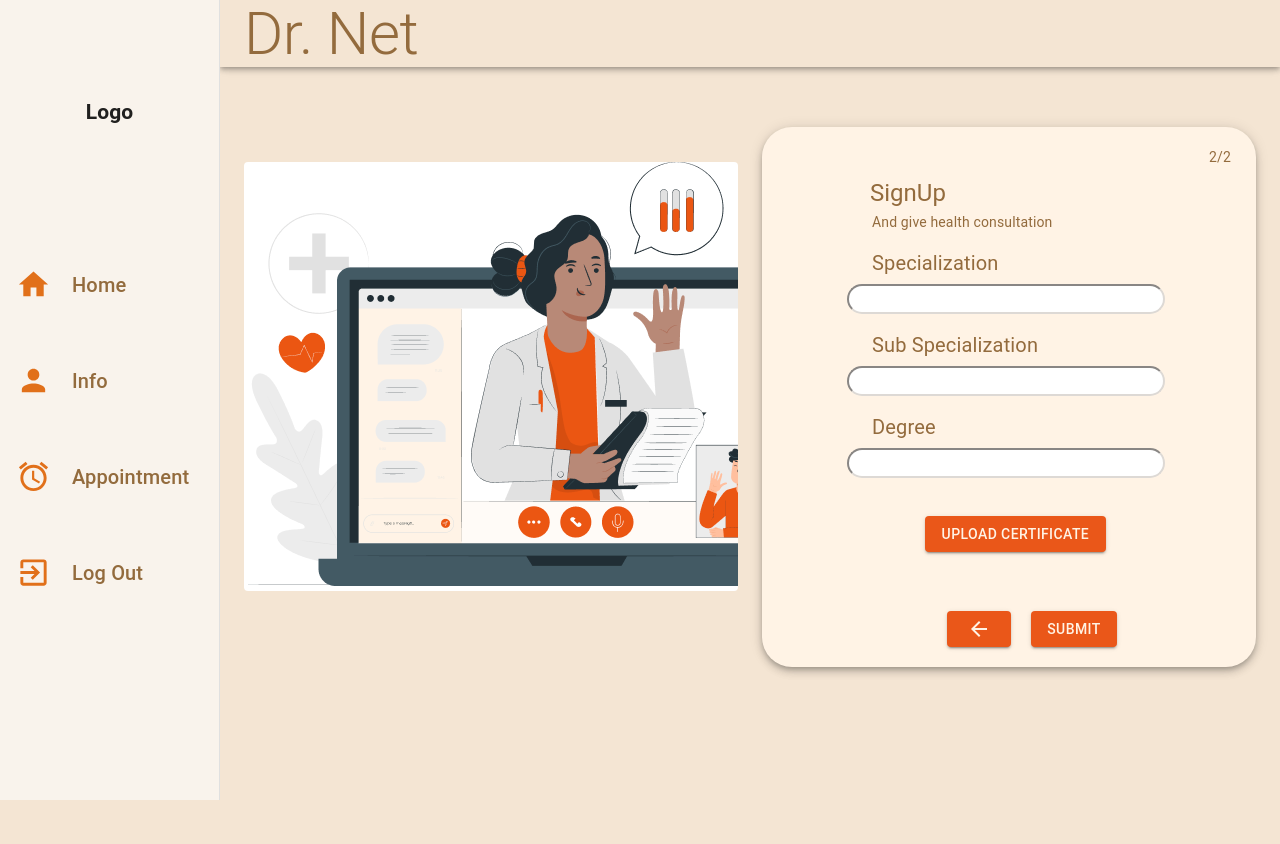
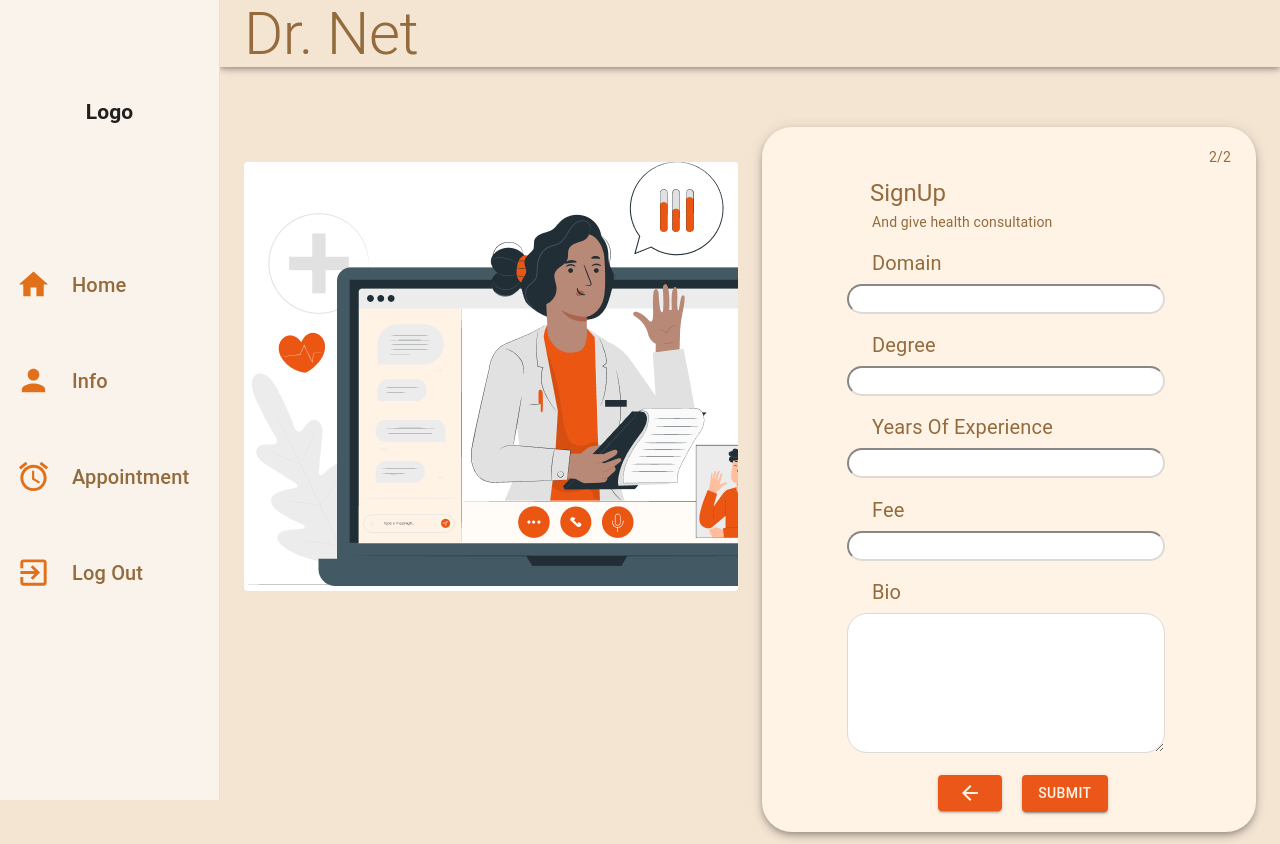
Before and after one commit to garvitgupta13/Dr-Net, a React (Create React App) app in the folder frontend/: page /doctorSignUp in a window 1280 px wide. Both pictures are taken after a click on the button 1015 px from the left and 605 px from the top of the page. Before the commit the page ends 800 px from the top, so only its background shows below. Built offline with nearby package versions, Linux system fonts and the light colour scheme; no server answers.

Commit message:
Signup started working but need to fix minor bugs

```diff
--- a/frontend/src/Pages/DoctorSignup.js
+++ b/frontend/src/Pages/DoctorSignup.js
@@ -5,6 +5,7 @@ import Card from '@material-ui/core/Card';
 import Grid from '@material-ui/core/Grid';
 import Button from '@material-ui/core/Button';
 import Typography from '@material-ui/core/Typography';
+import { SimpleToast } from "../components/UI/Toast";
 import displayImage from '../Images/Group7.png';
 import ArrowForwardIcon from '@material-ui/icons/ArrowForward';
 import ArrowBackIcon from '@material-ui/icons/ArrowBack';
@@ -99,14 +100,14 @@ const useStyle = makeStyles({
        marginTop:'10px'
      },
      'Button2':{
-       marginLeft:'32%',
+       marginLeft:'30%',
        marginBottom:'20px',
-       marginTop:'10px'
+       marginTop:'120px'
      },
      'Button3':{
        marginLeft:'20px',
        marginBottom:'20px',
-       marginTop:'10px'
+       marginTop:'120px'
      },
      'error':{
        color:'red',
@@ -124,10 +125,11 @@ const DoctorSignUp = () => {
     email:"",
     password:"",
     confirmPassword:"",
-    specialization:"",
-    subSpecialization:"",
-    degree:"",
-    certificate:"",
+    domain:"",
+    education:"",
+    fees:"",
+    yearsOfExperience:"",
+    bio:"",
   };
 
   const [credential,setCredential] = useState(schema);
@@ -137,13 +139,14 @@ const DoctorSignUp = () => {
   const [toastMessage,setToastMessage] = useState(false);
 
   const validationSchema = {
-    name: Joi.string().min(4).required().label("Name"),
+    name: Joi.string().min(6).required().label("Name"),
     email: Joi.string().email().required().label("Email"),
-    specialization:Joi.string().required().label("Specialization"),
-    subSpecialization:Joi.string().required().label("Sub Specialization"),
-    degree:Joi.string().required().label("Degree"),
-    certificate:Joi.string().required().label("Certificate"),
+    domain:Joi.string().required().label("Domain"),
+    education:Joi.string().required().label("Degree"),
     password: Joi.string().min(6).required().label("Password"),
+    fees:Joi.number().min(0),
+    yearsOfExperience:Joi.number().min(0),
+    bio:Joi.any(),
     confirmPassword: Joi.any().valid(Joi.ref('password')).
     required().
     options({ language: { any: { allowOnly: 'must match password' } } }).
@@ -157,13 +160,18 @@ const DoctorSignUp = () => {
      });
 
      if(!check.error)
+     {
+       console.log("Clear BRUH!!");
       return true;
+    }
      const errors = {};
      check.error.details.map((item)=>{
        if(!errors[item.path[0]])
          errors[item.path[0]] = item.message;
        return 0;
      });
+
+     console.log(errors);
      setErrorObj(errors);
      return false;
   };
@@ -200,6 +208,8 @@ const DoctorSignUp = () => {
   }
 
   async function signUpDoctor(e) {
+    console.log("Signing up bruh!!");
+    console.log(credential);
     e.preventDefault();
     if(isFormValid()){
       try{
@@ -209,7 +219,7 @@ const DoctorSignUp = () => {
           "X-Requested-With": "XMLHttpRequest"
         };
 
-        const { data: response } = await axios.put(
+        const { data: response } = await axios.post(
           `${process.env.REACT_APP_API_ENDPOINT}/users/doctor/signup`,  // FILL THIS
           credential,
           header
@@ -222,6 +232,7 @@ const DoctorSignUp = () => {
           window.location = "/patient/login";//to be changed
         }
         else {
+          console.log(response.message);
           setToastMessage(response.message);
           setOpenErrorToast(true);
         }
@@ -232,6 +243,8 @@ const DoctorSignUp = () => {
         setOpenErrorToast(true);
       }
     }
+   else
+     console.log("Form not valid");
   }
 
 
@@ -263,6 +276,7 @@ const DoctorSignUp = () => {
                              Name
                           <input className={classes.input}
                           onChange = {handleChange}
+                          value={credential['name']}
                           type = "text"
                           name = "name"/>
                           </label>
@@ -281,6 +295,7 @@ const DoctorSignUp = () => {
                           <input className={classes.input}
                            type = "text"
                            name = "email"
+                           value= {credential['email']}
                            onChange={handleChange}/>
                            <div>
                              {errorObj["email"] ? (
@@ -298,6 +313,7 @@ const DoctorSignUp = () => {
                              <input className={classes.input}
                              type = "password"
                              name = "password"
+                             value={credential['password']}
                              onChange={handleChange}/>
                              <div>
                                {errorObj["password"] ? (
@@ -315,6 +331,7 @@ const DoctorSignUp = () => {
                              <input className={classes.input}
                              type = "password"
                              name = "confirmPassword"
+                             value={credential['confirmPassword']}
                               onChange={handleChange}/>
                               <div>
                                 {errorObj["confirmPassword"] ? (
@@ -338,33 +355,16 @@ const DoctorSignUp = () => {
                       <span className={classes.span3}>2/2</span>
                       <div className={classes.label}>
                         <label>
-                          Specialization
+                          Domain
                           <input
                           className={classes.input}
                            type = "text"
-                           name = "specialization"
+                           name = "domain"
+                           value={credential['domain']}
                            onChange={handleChange}/>
                            <div>
-                             {errorObj["specialization"] ? (
-                               <div className={classes.error}>* {errorObj["specialization"]}</div>
-                             ) : (
-                               <div>&nbsp; &nbsp;</div>
-                             )}
-                           </div>
-                        </label>
-                      </div>
-                      <br/>
-                      <div className={classes.label}>
-                        <label>
-                          Sub Specialization
-                          <input
-                          className={classes.input}
-                           type = "text"
-                           name = "subSpecialization"
-                           onChange={handleChange}/>
-                           <div>
-                             {errorObj["subSpecialization"] ? (
-                               <div className={classes.error}>* {errorObj["subSpecialization"]}</div>
+                             {errorObj["domain"] ? (
+                               <div className={classes.error}>* {errorObj["domain"]}</div>
                              ) : (
                                <div>&nbsp; &nbsp;</div>
                              )}
@@ -378,11 +378,12 @@ const DoctorSignUp = () => {
                           <input
                           className={classes.input}
                            type = "text"
-                           name="degree"
+                           name="education"
+                           value={credential['education']}
                            onChange={handleChange}/>
                            <div>
-                             {errorObj["degree"] ? (
-                               <div className={classes.error}>* {errorObj["degree"]}</div>
+                             {errorObj["education"] ? (
+                               <div className={classes.error}>* {errorObj["education"]}</div>
                              ) : (
                                <div>&nbsp; &nbsp;</div>
                              )}
@@ -391,20 +392,60 @@ const DoctorSignUp = () => {
                       </div>
                       <br/>
                       <div className={classes.label}>
-                          <Button  color="secondary" style={{marginLeft:'27%',marginTop:'20px',color:'#FFF3E5',width:'40%'}} variant="contained" component="label">
-                            Upload Certificate
-                            <input hidden className={classes.input}
-                            type = "file"
-                             name="Certificate"
+                        <label>
+                          Years Of Experience
+                          <input
+                          className={classes.input}
+                           type = "number"
+                           name="yearsOfExperience"
+                           value={credential['yearsOfExperience']}
                            onChange={handleChange}/>
-                          </Button>
                            <div>
-                            {errorObj["certificate"] ? (
-                              <div className={classes.error}>* {errorObj["certificate"]}</div>
+                             {errorObj["yearsOfExperience"] ? (
+                               <div className={classes.error}>* {errorObj["yearsOfExperience"]}</div>
                              ) : (
                                <div>&nbsp; &nbsp;</div>
                              )}
                            </div>
+                        </label>
+                      </div>
+                      <br/>
+                      <div className={classes.label}>
+                        <label>
+                          Fee
+                          <input
+                          className={classes.input}
+                           type = "number"
+                           name="fees"
+                           value={credential['fees']}
+                           onChange={handleChange}/>
+                           <div>
+                             {errorObj["fees"] ? (
+                               <div className={classes.error}>* {errorObj["fees"]}</div>
+                             ) : (
+                               <div>&nbsp; &nbsp;</div>
+                             )}
+                           </div>
+                        </label>
+                      </div>
+                      <br/>
+                      <div className={classes.label}>
+                        <label>
+                          Bio
+                          <textarea
+                          className={classes.input}
+                          value={credential['bio']}
+                           style={{height:"140px"}}
+                           name="bio"
+                           onChange={handleChange}/>
+                           <div>
+                             {errorObj["bio"] ? (
+                               <div style={{marginTop:"150px"}} className={classes.error}>* {errorObj["bio"]}</div>
+                             ) : (
+                               <div>&nbsp; &nbsp;</div>
+                             )}
+                           </div>
+                        </label>
                       </div>
                       <br/>
                       <div>
@@ -418,6 +459,18 @@ const DoctorSignUp = () => {
                     </div>
                     }
                   </form>
+                  <SimpleToast
+                    open={openSuccess}
+                    message="Password Changed Successfully"
+                    handleCloseToast={handleCloseToast}
+                    severity="success"
+                  />
+                  <SimpleToast
+                    open={openError}
+                    message={toastMessage}
+                    handleCloseToast={handleCloseToast}
+                    severity="error"
+                  />
                 </div>
              </Card>
            </Grid>
@@ -427,3 +480,23 @@ const DoctorSignUp = () => {
 }
 
  export default DoctorSignUp;
+
+
+//
+// <div className={classes.label}>
+//    <Button  color="secondary" style={{marginLeft:'27%',marginTop:'120px',color:'#FFF3E5',width:'40%'}} variant="contained" component="label">
+//      Upload Certificate
+//      <input hidden className={classes.input}
+//      type = "file"
+//       name="Certificate"
+//       onChange={handleChange}/>
+//    </Button>
+//    <div>
+//      {errorObj["certificate"] ? (
+//        <div className={classes.error}>* {errorObj["certificate"]}</div>
+//      ) : (
+//        <div>&nbsp; &nbsp;</div>
+//      )}
+//    </div>
+// </div>
+// <br/>
--- a/frontend/src/Pages/PatientSignUp.js
+++ b/frontend/src/Pages/PatientSignUp.js
@@ -1,6 +1,6 @@
 import React from 'react';
+import { makeStyles } from '@material-ui/core';
 import { SimpleToast } from "../components/UI/Toast";
-import { makeStyles } from '@material-ui/core';
 import Container from '@material-ui/core/Container';
 import Card from '@material-ui/core/Card';
 import Grid from '@material-ui/core/Grid';
@@ -138,25 +138,32 @@ const PatientSignUp = () => {
   const classes = useStyle();
   const [count, setCount] = useState(1);
   const schema = {
+    name:"",
     email: "",
     height: "",
     weight: "",
     age: "",
     password: "",
-    confirmPassword: ""
+    confirmPassword: "",
+    bloodType:"A+",
+    education:"",
+    diseaseDescription:"",
   };
   const [credential, setCredential] = useState(schema);
   const [errorObj, setErrorObj] = useState({});
   const [openSuccess, setOpenSuccessToast] = useState(false);
   const [openError, setOpenErrorToast] = useState(false);
-  const [toastMessage, setToastMessage] = useState(false);
+  const [toastMessage, setToastMessage] = useState("");
 
   const validationSchema = {
-    name: Joi.string().required().label("Name"),
+    name: Joi.string().required().min(6).label("Name"),
     email: Joi.string().email().required().label("Email"),
     height: Joi.number().min(1).max(500).required().label("Height"),
     weight: Joi.number().min(1).max(1000).required().label("Weight"),
     age:  Joi.number().min(1).max(200).required().label("Age"),
+    bloodType: Joi.string().required(),
+    education:Joi.any(),
+    diseaseDescription:Joi.any(),
     password: Joi.string().min(6).required().label("Password"),
     confirmPassword: Joi.any().valid(Joi.ref('password')).
     required().
@@ -170,7 +177,10 @@ const PatientSignUp = () => {
        abortEarly:false
      });
      if(!check.error)
+     {
+       console.log("left form validation");
       return true;
+    }
      const errors = {};
      check.error.details.map((item)=>{
        if(!errors[item.path[0]])
@@ -179,6 +189,7 @@ const PatientSignUp = () => {
      });
      setErrorObj(errors);
      return false;
+
   };
 
    const validateField = (input) => {
@@ -213,6 +224,8 @@ const PatientSignUp = () => {
   }
 
   async function signUpPatient(e) {
+    console.log("signUpPatient");
+    console.log(credential);
     e.preventDefault();
     if(isFormValid()){
       try{
@@ -222,7 +235,7 @@ const PatientSignUp = () => {
           "X-Requested-With": "XMLHttpRequest"
         };
 
-        const { data: response } = await axios.put(
+        const { data: response } = await axios.post(
           `${process.env.REACT_APP_API_ENDPOINT}/users/patient/signup`,  // FILL THIS
           credential,
           header
@@ -235,6 +248,7 @@ const PatientSignUp = () => {
           window.location = "/patient/login";//to be changed
         }
         else {
+          console.log("Holla might find me");
           setToastMessage(response.message);
           setOpenErrorToast(true);
         }
@@ -245,6 +259,8 @@ const PatientSignUp = () => {
         setOpenErrorToast(true);
       }
     }
+
+    console.log("left sigup patient");
   }
 
 
@@ -277,6 +293,7 @@ const PatientSignUp = () => {
                         className={classes.input}
                          type="text"
                         name="name"
+                        value={credential['name']}
                         onChange={handleChange}/>
                         <div>
                           {errorObj["name"] ? (
@@ -295,6 +312,7 @@ const PatientSignUp = () => {
                         className={classes.input}
                         type="text"
                         name="email"
+                        value={credential['email']}
                         onChange={handleChange}/>
                         <div>
                           {errorObj["email"] ? (
@@ -312,6 +330,7 @@ const PatientSignUp = () => {
                         <input className={classes.input}
                         type="password"
                         name="password"
+                        value={credential['password']}
                         onChange={handleChange} />
                         <div>
                           {errorObj["password"] ? (
@@ -330,6 +349,7 @@ const PatientSignUp = () => {
                         className={classes.input}
                          type="password"
                          name="confirmPassword"
+                         value={credential['confirmPassword']}
                          onChange={handleChange} />
                          <div>
                            {errorObj["confirmPassword"] ? (
@@ -359,6 +379,7 @@ const PatientSignUp = () => {
                         className={classes.input}
                          type="number"
                          name="height"
+                         value={credential['height']}
                          onChange={handleChange} />
                          <div>
                            {errorObj["height"] ? (
@@ -377,6 +398,7 @@ const PatientSignUp = () => {
                         className={classes.input}
                          type="number"
                          name="weight"
+                         value={credential['weight']}
                          onChange={handleChange} />
                          <div>
                            {errorObj["weight"] ? (
@@ -396,6 +418,7 @@ const PatientSignUp = () => {
                         className={classes.input}
                          type="number"
                          name="age"
+                         value={credential['age']}
                          onChange={handleChange} />
                          <div>
                            {errorObj["age"] ? (
@@ -407,8 +430,8 @@ const PatientSignUp = () => {
                       </label>
                     </div>
                       <div className={classes.label}>
-                        <label for="blood"  >Blood Group</label>
-                        <select className={classes.select} name="blood" id="blood" from="bloodform">
+                        <label htmlFor="bloodType"  >Blood </label>
+                        <select onChange={handleChange} value={credential['bloodType']} className={classes.select} name="bloodType" id="bloodType" from="bloodform">
                           <option value="A+">A+</option>
                           <option value="A-">A-</option>
                           <option value="B+">B+</option>
@@ -424,14 +447,14 @@ const PatientSignUp = () => {
                     <div className={classes.label}>
                       <label>
                         Education
-                        <input className={classes.input} type="text" name="education" />
+                        <input value={credential['education']} className={classes.input} type="text" name="education" onChange={handleChange} />
                       </label>
                     </div>
                     <br />
                     <div className={classes.label}>
                       <label>
-                        Allergies
-                        <input className={classes.input} type="text" name="allergies" />
+                        Disease Description
+                        <input value={credential['diseaseDescription']} className={classes.input} type="text" name="diseaseDescription" onChange={handleChange} />
                       </label>
                     </div>
                     <br />
@@ -446,6 +469,18 @@ const PatientSignUp = () => {
                   </div>
                 }
               </form>
+              <SimpleToast
+                open={openSuccess}
+                message="Password Changed Successfully"
+                handleCloseToast={handleCloseToast}
+                severity="success"
+              />
+              <SimpleToast
+                open={openError}
+                message={toastMessage}
+                handleCloseToast={handleCloseToast}
+                severity="error"
+              />
             </div>
           </Card>
         </Grid>
```
Also changed, not shown: frontend/src/Services/paymentServices.js (line endings or trailing spaces), 1 other file (tests, documents, lock files or other folders). Lines whose indentation alone changed are shown as unchanged.
